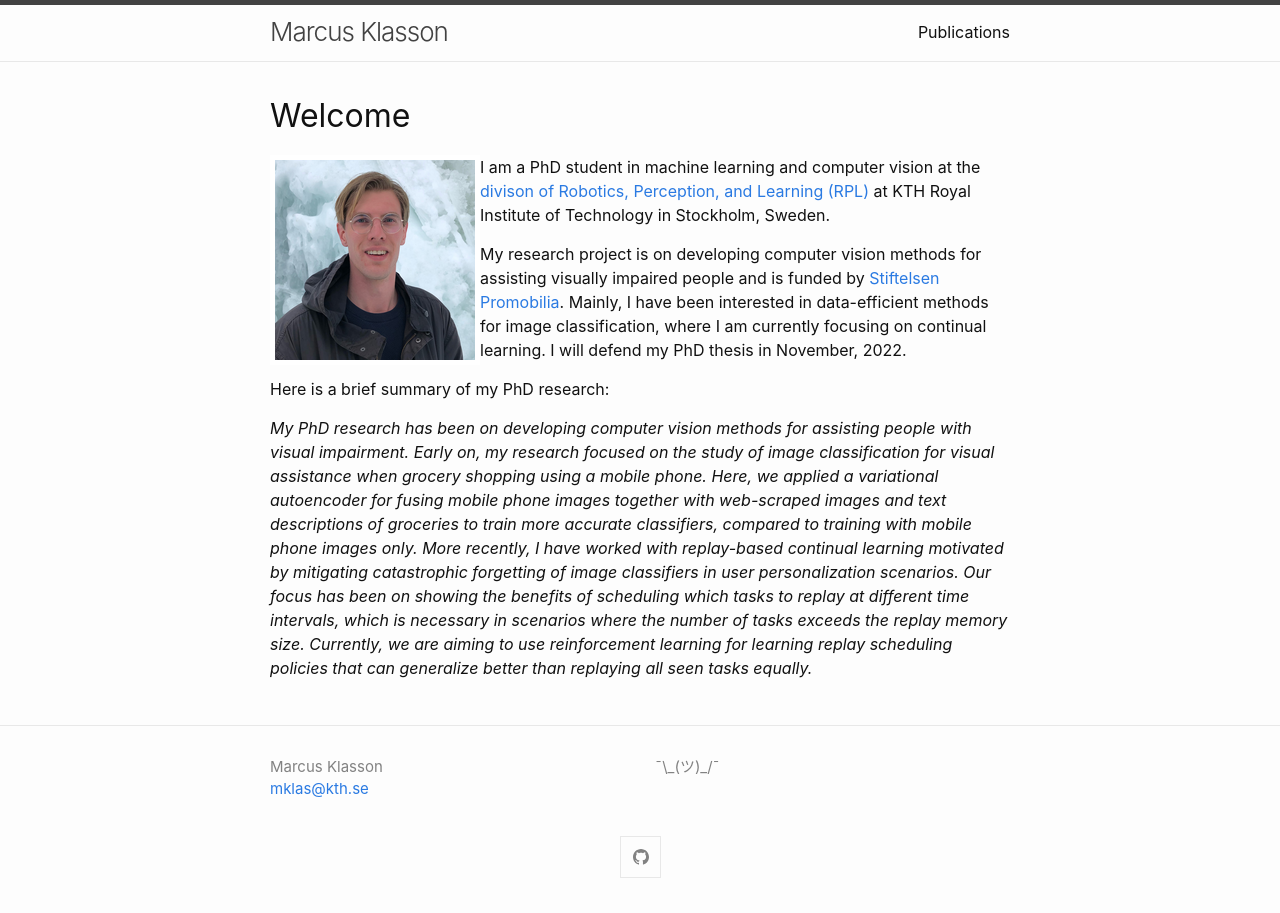
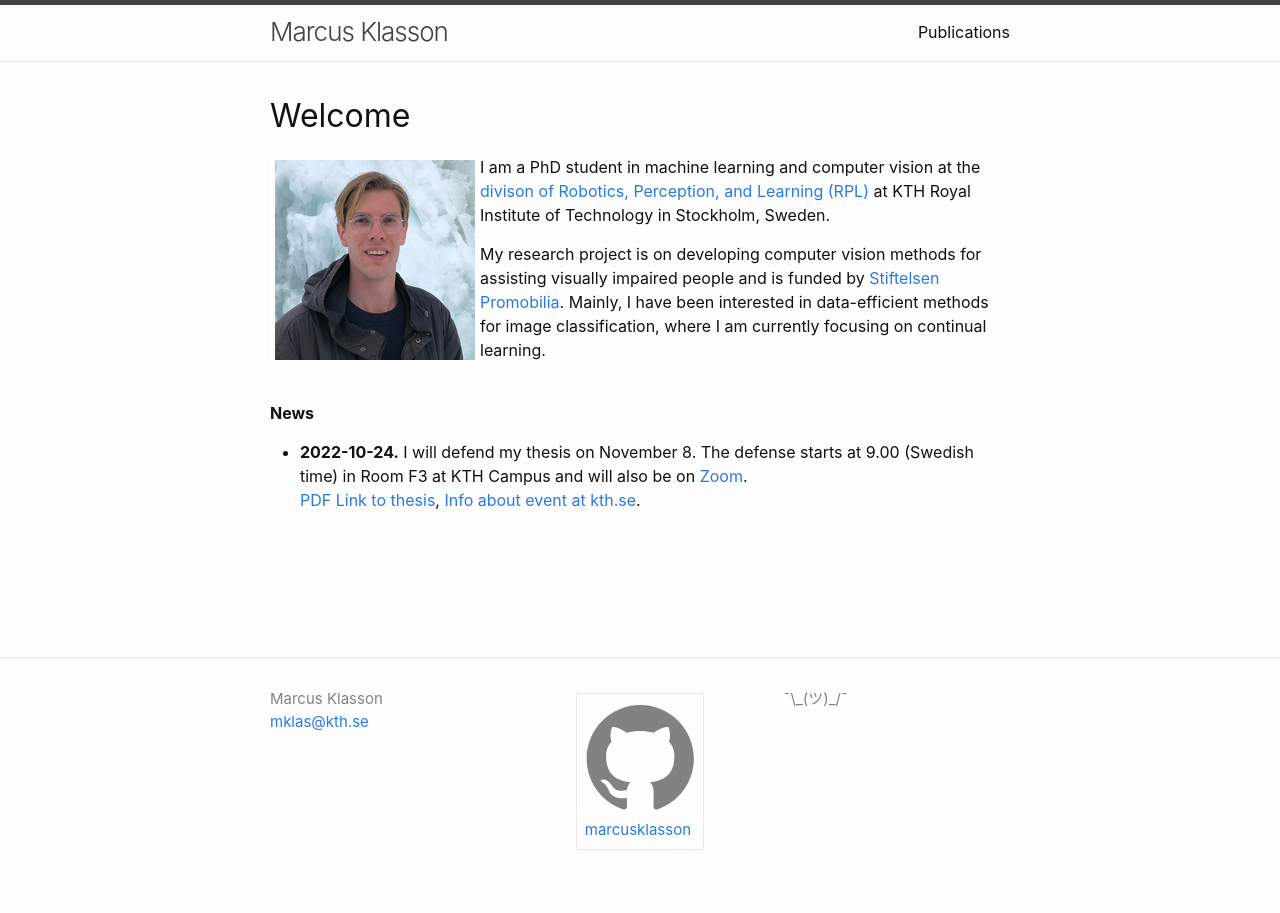
Before and after one commit to marcusklasson/marcusklasson.github.io, a Jekyll site: the page built from index.md, in a window 1280 px wide. Built offline with Jekyll 4.4.1, drawn with Linux system fonts in a browser that asks for light colours.

Commit message:
added info about defense

```diff
--- a/_includes/footer.html
+++ b/_includes/footer.html
@@ -18,13 +18,31 @@
 
       </div>
       <div class="footer-col">
+        <ul class="social-media-list">
+          {% if site.github_username %}
+          <li>
+            <a href="https://github.com/{{ site.github_username }}">
+              <span class="icon  icon--github">
+                <svg viewBox="0 0 16 16">
+                  <path fill="#828282" d="M7.999,0.431c-4.285,0-7.76,3.474-7.76,7.761 c0,3.428,2.223,6.337,5.307,7.363c0.388,0.071,0.53-0.168,0.53-0.374c0-0.184-0.007-0.672-0.01-1.32 c-2.159,0.469-2.614-1.04-2.614-1.04c-0.353-0.896-0.862-1.135-0.862-1.135c-0.705-0.481,0.053-0.472,0.053-0.472 c0.779,0.055,1.189,0.8,1.189,0.8c0.692,1.186,1.816,0.843,2.258,0.645c0.071-0.502,0.271-0.843,0.493-1.037 C4.86,11.425,3.049,10.76,3.049,7.786c0-0.847,0.302-1.54,0.799-2.082C3.768,5.507,3.501,4.718,3.924,3.65 c0,0,0.652-0.209,2.134,0.796C6.677,4.273,7.34,4.187,8,4.184c0.659,0.003,1.323,0.089,1.943,0.261 c1.482-1.004,2.132-0.796,2.132-0.796c0.423,1.068,0.157,1.857,0.077,2.054c0.497,0.542,0.798,1.235,0.798,2.082 c0,2.981-1.814,3.637-3.543,3.829c0.279,0.24,0.527,0.713,0.527,1.437c0,1.037-0.01,1.874-0.01,2.129 c0,0.208,0.14,0.449,0.534,0.373c3.081-1.028,5.302-3.935,5.302-7.362C15.76,3.906,12.285,0.431,7.999,0.431z"/>
+                </svg>
+              </span>
+
+              <span class="username">{{ site.github_username }}</span>
+            </a>
+          </li>
+          {% endif %}
+        </ul>
+      </div>
+      <div class="footer-col">
         <p>{{ site.description | escape }}</p>
       </div>
     </div>
-
+    <!--
     <div class="social-links">
       {%- include social.html -%}
     </div>
+    -->
 
   </div>
 
--- a/index.md
+++ b/index.md
@@ -15,15 +15,22 @@ I am a PhD student in machine learning and computer vision at the [divison of Ro
 at KTH Royal Institute of Technology in Stockholm, Sweden.
 
 My research project is on developing computer vision methods for assisting visually impaired people and is funded by [Stiftelsen Promobilia](https://www.promobilia.se/).
-Mainly, I have been interested in data-efficient methods for image classification, where I am currently focusing on continual learning.
-I will defend my PhD thesis in November, 2022.
+Mainly, I have been interested in data-efficient methods for image classification, where I am currently focusing on continual learning.<br><br>
 
 
-Here is a brief summary of my PhD research:
+#### **News**
 
+* **2022-10-24.** I will defend my thesis on November 8.
+The defense starts at 9.00 (Swedish time) in Room F3 at KTH Campus and will also be on [Zoom](https://kth-se.zoom.us/j/61189313070).<br>
+[PDF Link to thesis](https://marcusklasson.github.io/files/phdthesis_MarcusKlasson.pdf),
+[Info about event at kth.se](https://www.kth.se/en/om/mot/kalender/fine-grained-and-continual-visual-recognition-for-assisting-visually-impaired-people-1.1199637?date=2022-11-08&orgdate=2022-11-08&length=1&orglength=1).
+
+<!--
+**Summary of PhD research:**
 *My PhD research has been on developing computer vision methods for assisting people with visual impairment.
 Early on, my research focused on the study of image classification for visual assistance when grocery shopping using a mobile phone.
 Here, we applied a variational autoencoder for fusing mobile phone images together with web-scraped images and text descriptions of groceries to train more accurate classifiers, compared to training with mobile phone images only.
 More recently, I have worked with replay-based continual learning motivated by mitigating catastrophic forgetting of image classifiers in user personalization scenarios.
 Our focus has been on showing the benefits of scheduling which tasks to replay at different time intervals, which is necessary in scenarios where the number of tasks exceeds the replay memory size.
 Currently, we are aiming to use reinforcement learning for learning replay scheduling policies that can generalize better than replaying all seen tasks equally.*
+-->
```
Also changed, not shown: publications.md (+6 -1 lines), Gemfile.lock.
